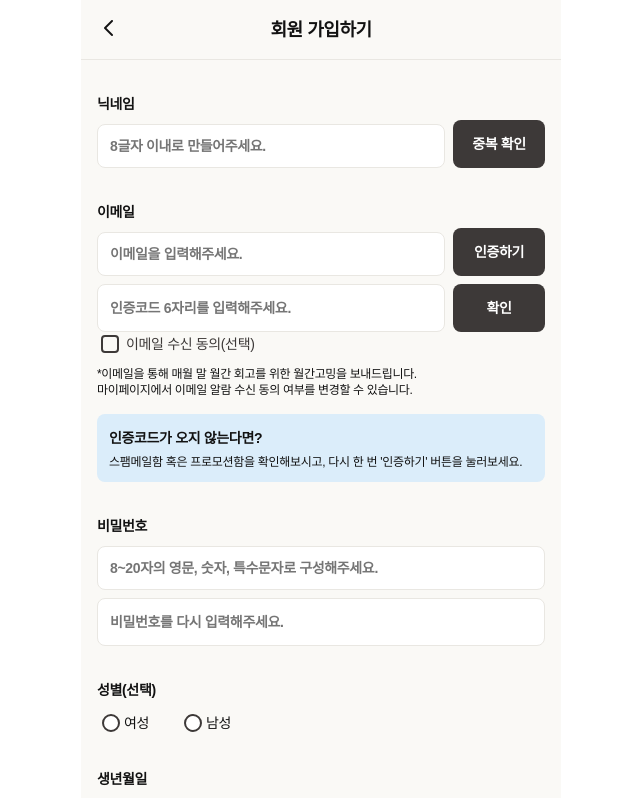
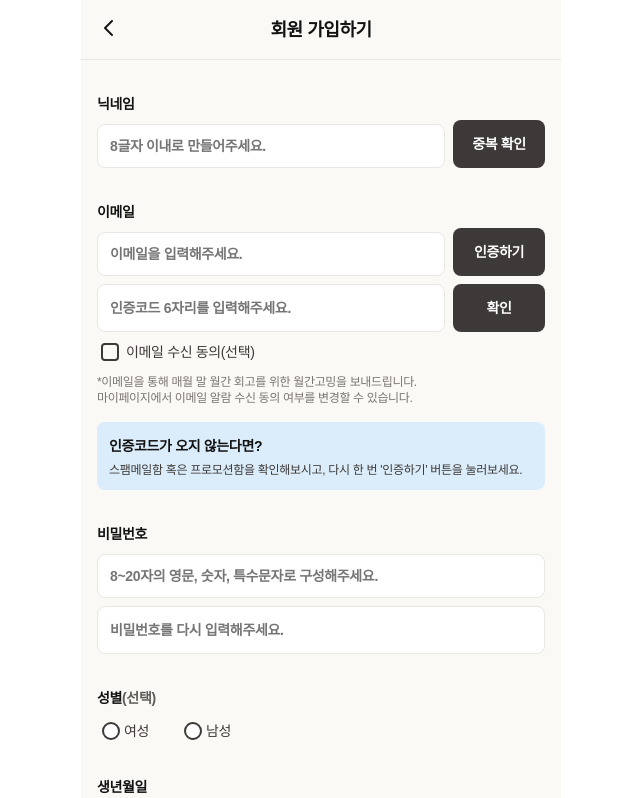
Before and after one commit to bsideproject/14_3_FE, a React (Create React App) app: page /register in a window 1280 px wide. Shown: the top 798 px of the page, without its empty margins (319-959 px from the left). Built offline with nearby package versions, Linux system fonts and the light colour scheme; no server answers; a web font is replaced by a local one.

Commit message:
정현님과 회의 후 수정사항(2)

```diff
--- a/src/assets/pages/auth/register.css
+++ b/src/assets/pages/auth/register.css
@@ -105,7 +105,7 @@
 
 .register-input {
   border: 1px solid var(--wgray04);
-  color: var(--wgary09);
+  color: var(--wgray09);
   border-radius: 8px;
   height: 48px;
   padding-left: 12px;
@@ -114,7 +114,7 @@
 }
 .register-input-complete {
   border: 1px solid var(--wgray04);
-  color: var(--wgary12);
+  color: var(--wgray12);
   border-radius: 8px;
   height: 48px;
   padding-left: 12px;
@@ -123,16 +123,16 @@
 }
 .register-input:focus {
   border: 1px solid var(--wgray06);
-  color: var(--wgary12);
+  color: var(--wgray12);
 }
 .register-input:read-only {
-  background-color: var(--wgary03);
-  border: 1px solid var(--wgary04);
-  color: var(--wgary09);
+  background-color: var(--wgray03);
+  border: 1px solid var(--wgray04);
+  color: var(--wgray09);
 }
 .register-input-error {
   border: 1px solid #ea4343;
-  color: var(--wgary12);
+  color: var(--wgray12);
   border-radius: 8px;
   height: 48px;
   padding-left: 12px;
@@ -211,7 +211,7 @@
 
 .register-input-success {
   border: 1px solid #59b757;
-  color: var(--wgary12);
+  color: var(--wgray12);
   border-radius: 8px;
   height: 48px;
   padding-left: 12px;
@@ -343,11 +343,14 @@
   flex: 1;
 }
 .wgray12 {
-  color: var(--wgary12);
+  color: var(--wgray12);
 }
 .wgray09 {
-  color: var(--wgary09);
+  color: var(--wgray09);
 }
 .wgray10 {
-  color: var(--wgary10);
+  color: var(--wgray10);
 }
+.wgray12 {
+  color: var(--wgray12);
+}
--- a/src/pages/auth/Register.tsx
+++ b/src/pages/auth/Register.tsx
@@ -395,6 +395,7 @@ const Register: React.FC = () => {
             inputChange={handleAuthNumberUpdate}
             inputValue={authNumber}
             buttonClick={handleEmailExistCheck}
+            inputHeight="56px"
             errObject={
               authNumberChk === false ? (
                 <div className="register-input-error-msg">
@@ -534,7 +535,7 @@ const Register: React.FC = () => {
               />
               <label
                 htmlFor="male"
-                className="register-gender-label body3-regular"
+                className="register-gender-label body3-regular wgray12"
               >
                 여성
               </label>
@@ -547,7 +548,7 @@ const Register: React.FC = () => {
                 onChange={handleGenderCheck}
               />
               <label
-                className="register-gender-label body3-regular"
+                className="register-gender-label body3-regular wgray12"
                 htmlFor="feMale"
               >
                 남성
```
